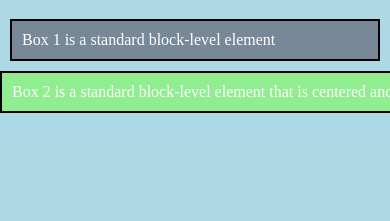
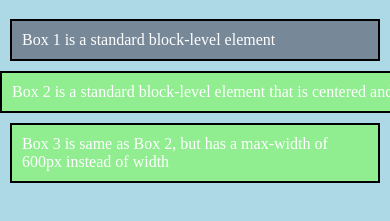
Before and after one commit to jacob-dowdy/css-layout-practice, a plain HTML site: page index.html in a window 390 px wide. Shown: the part 61-282 px from the top of the page. Drawn offline with Linux system fonts and the light colour scheme.

Commit message:
added responsive box 3

```diff
--- a/index.html
+++ b/index.html
@@ -11,7 +11,10 @@
 <h1>Working with divs</h1>
 
 <div id="box1">Box 1 is a standard block-level element</div>
-<div id="box2">Box 2 is a standard block-level element that is centered and is 600px wide</div>
+<div id="box2">Box 2 is a standard block-level element that is centered and has a width of 600px</div>
+<div id="box3-holder">
+    <div id="box3">Box 3 is same as Box 2, but has a max-width of 600px instead of width</div>
+</div>
 
 </body>
 </html>
--- a/style.css
+++ b/style.css
@@ -24,3 +24,16 @@ h1 {
     color: white;
     width: 600px;
 }
+
+#box3-holder {
+    margin: 10px;
+}
+
+#box3 {
+    background-color: lightgreen;
+    border: 2px solid black;
+    padding: 10px;
+    margin: 0 auto;
+    color: white;
+    max-width: 600px;
+}
```
